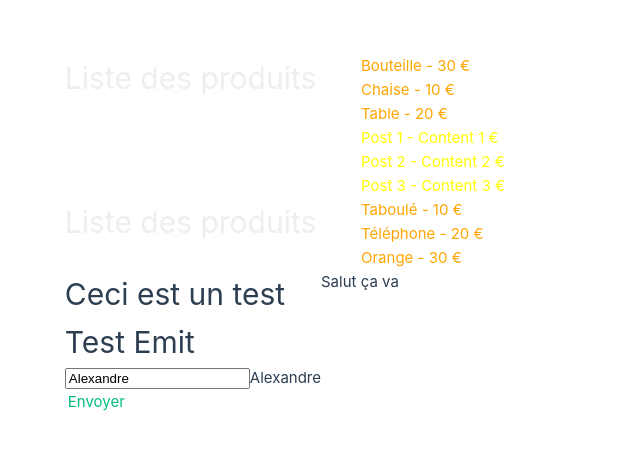
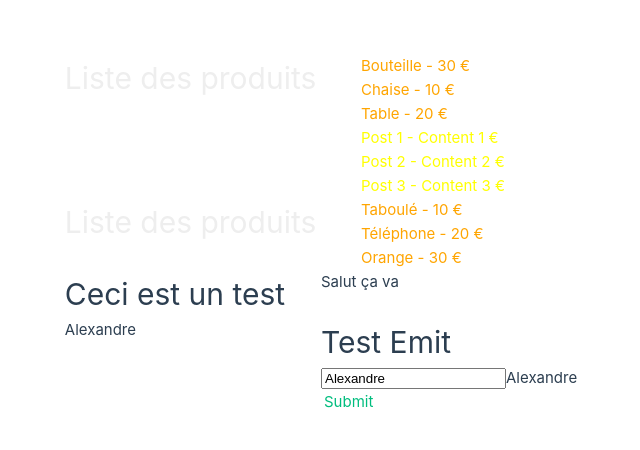
Before and after one commit to Belgiusfrombe/vue-test-2, a Vue app in the folder vue-project-2/: page / in a window 1280 px wide. Shown: the part 166-616 px from the top of the page, without its empty margins (319-959 px from the left). Built offline with nearby package versions, Linux system fonts and the light colour scheme.

Commit message:
defineEmits

```diff
--- a/vue-project-2/src/App.vue
+++ b/vue-project-2/src/App.vue
@@ -44,6 +44,12 @@ const test = (message) => {
   alert(message);
 };
 
+const updatePrenom = (newPrenom) => {
+  prenom.value = newPrenom;
+};
+
+
+
 </script>
 
 <template>
@@ -51,7 +57,9 @@ const test = (message) => {
   <PostsList :posts="sortedPosts" />
   <ProductsList :products="products2" />
   <Test>Salut ça va</Test>
-  <TestEmit :prenom="prenom" @emitEvent="test" />
+
+  <div>{{ prenom }}</div>
+  <TestEmit :prenom="prenom" @prenomChanged="updatePrenom" />
 </template>
 
 <style scoped>
--- a/vue-project-2/src/components/TestEmit.vue
+++ b/vue-project-2/src/components/TestEmit.vue
@@ -1,16 +1,20 @@
 <script setup lang="ts">
-import { ref, defineProps } from 'vue';
+import { ref, defineProps, defineEmits } from 'vue';
+
 const props = defineProps(['prenom']);
+
 const prenom = ref(props.prenom);
+
 const test = () => {
     alert('coucou');
 }
+const event = defineEmits(['prenomChanged']);
 </script>
 
 <template>
     <div>
         <h1>Test Emit</h1>
         <div><input type="text" v-model="prenom" placeholder="Votre recherche..">{{ prenom }}</div>
-        <a href="#" @click.prevent="$emit('emitEvent', 'Salut les potes')">Envoyer</a>
+        <a href="#" @click.prevent="$emit('prenomChanged', prenom)">Submit</a>
     </div>
 </template>
```
